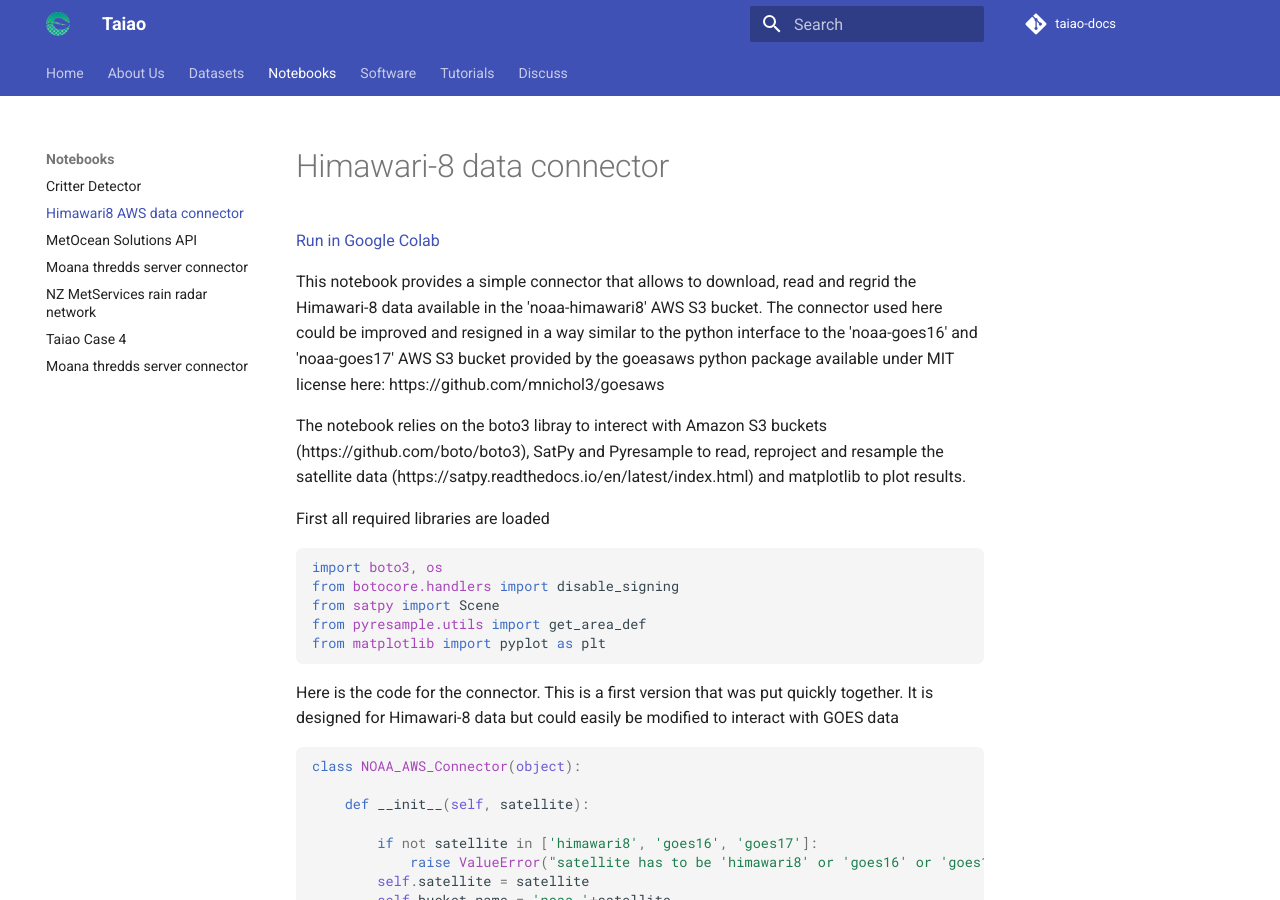
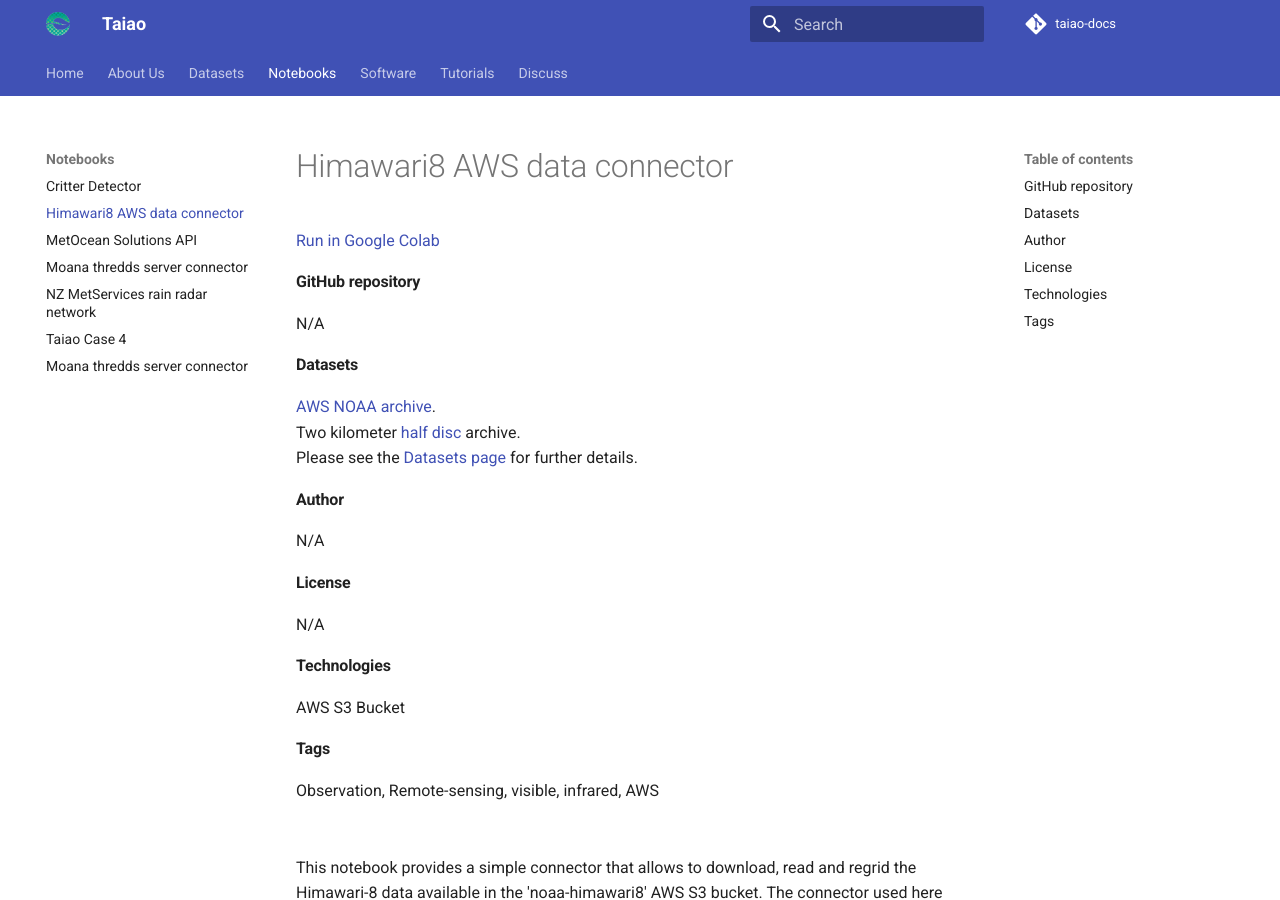
Before and after one commit to taiao/taiao-docs, an MkDocs documentation site: the page built from docs/Notebooks/Himawari8.md, in a window 1280 px wide and 900 px high. Built offline with MkDocs 1.6.1 and Material for MkDocs 9.7.7, drawn with Linux system fonts in a browser that asks for light colours; comment, search, counter and statistics services are not loaded.

Commit message:
Add standardised meta header info.

```diff
--- a/docs/Notebooks/Himawari8.md
+++ b/docs/Notebooks/Himawari8.md
@@ -1,7 +1,21 @@
-# Himawari-8 data connector
-
 [Run in Google Colab](https://colab.research.google.com/github/jacobmontiel/taiao-docs/blob/main/docs/Notebooks/Himawari8.ipynb)
-
+#### GitHub repository
+N/A
+#### Datasets
+[AWS NOAA archive](https://registry.opendata.aws/noaa-himawari/).
+Two kilometer [half disc](ftp://ftp.ptree.jaxa.jp/jma/netcdf) archive.
+Please see the [Datasets page](../Datasets/Himawari-8-weather-satellite.md) for further details.
+#### Author
+N/A
+#### License
+N/A
+#### Technologies
+AWS S3 Bucket
+#### Tags
+Observation, Remote-sensing, visible, infrared, AWS
+<br>
+<br>
+<br>
 This notebook provides a simple connector that allows to download, read and regrid the Himawari-8 data available in the 'noaa-himawari8' AWS S3 bucket. The connector used here could be improved and resigned in a way similar to the python interface to the 'noaa-goes16' and 'noaa-goes17' AWS S3 bucket provided by the goeasaws python package available under MIT license here: https://github.com/mnichol3/goesaws
 
 The notebook relies on the boto3 libray to interect with Amazon S3 buckets (https://github.com/boto/boto3), SatPy and Pyresample to read, reproject and resample the satellite data (https://satpy.readthedocs.io/en/latest/index.html) and matplotlib to plot results.
```
